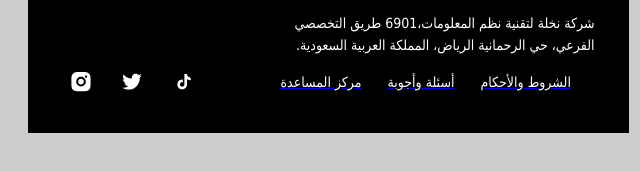
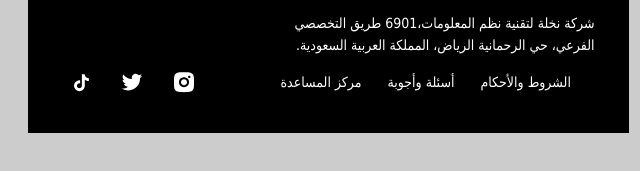
Before and after one commit to rifaath101/email_template_Ar, a plain HTML site: page index.html in a window 1280 px wide. Shown: the part 1065-1236 px from the top of the page, 312-952 px from the left. Drawn offline with Linux system fonts and the light colour scheme.

Commit message:
Adjust spacing and img size

```diff
--- a/index.html
+++ b/index.html
@@ -22,6 +22,9 @@
         .main-dark {
           background-color: black !important;
           color: white !important;
+        }
+        .table-dark {
+          background-color: #26384d !important;
         }
       }
       body {
@@ -174,7 +177,7 @@
 
         <tr>
           <td style="padding: 20px 32px">
-            <table style="width: 100%" class="table">
+            <table style="width: 100%" class="table table-dark">
               <tr>
                 <td class="two-columns" style="display: flex">
                   <table class="column">
@@ -222,12 +225,10 @@
                           margin-left: 34px;
                         ">
                         <a
-                          href="https://www.instagram.com/usetamaraen/"
+                          href="https://www.tiktok.com/@usetamaraen"
                           target="_blank">
                           <img
-                            height="24px"
-                            width="24px"
-                            src="./img/Frame.svg"
+                            src="./img/tiktok_ar_final.svg"
                             alt=""
                             style="margin-right: 27.78px" />
                         </a>
@@ -235,20 +236,14 @@
                           href="https://twitter.com/usetamaraen?s=20&t=H3YgRG-3-1A3CuCG4QZCeA"
                           target="_blank">
                           <img
-                            width="24px"
-                            height="24px"
                             src="./img/twitter.svg"
                             alt=""
                             style="margin-right: 27.78px" />
                         </a>
                         <a
-                          href="https://www.tiktok.com/@usetamaraen"
+                          href="https://www.instagram.com/usetamaraen/"
                           target="_blank">
-                          <img
-                            width="24px"
-                            height="24px"
-                            src="./img/tiktok.svg"
-                            alt="" />
+                          <img src="./img/Frame.svg" alt="" />
                         </a>
                       </td>
                     </tr>
@@ -273,19 +268,22 @@
                           ">
                           <a
                             href="https://tamara.co/en/terms-and-conditions.html"
-                            target="_blank">
+                            target="_blank"
+                            style="text-decoration: none">
                             <p class="address">مركز المساعدة</p>
                           </a>
                           <a
                             href="https://cdn.tamara.co/static/faq-en.html"
-                            target="_blank">
+                            target="_blank"
+                            style="text-decoration: none">
                             <p class="address" style="margin-left: 26px">
                               أسئلة وأجوبة
                             </p>
                           </a>
                           <a
                             href="https://support.tamara.co/hc/en-us"
-                            target="_blank">
+                            target="_blank"
+                            style="text-decoration: none">
                             <p class="address" style="margin-left: 26px">
                               الشروط والأحكام
                             </p>
```
Also changed, not shown: img/tiktok_ar_final.svg (added).
